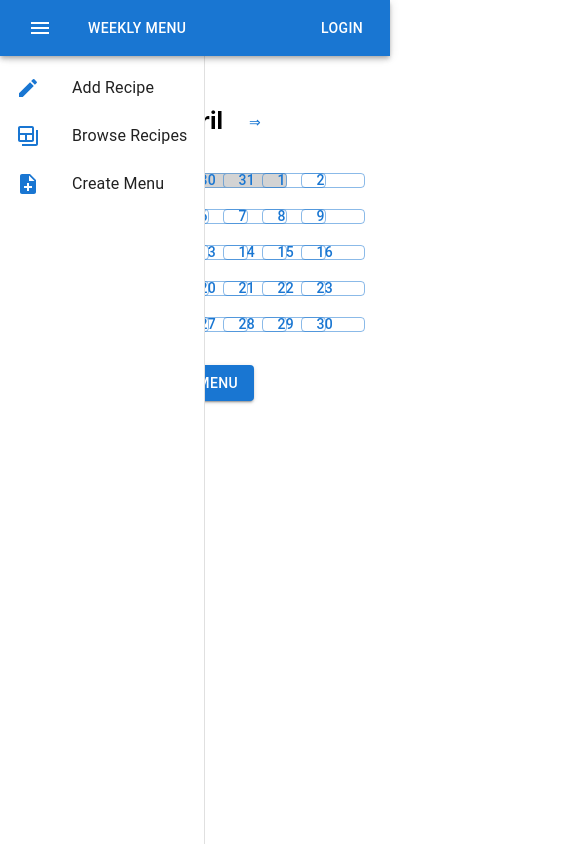
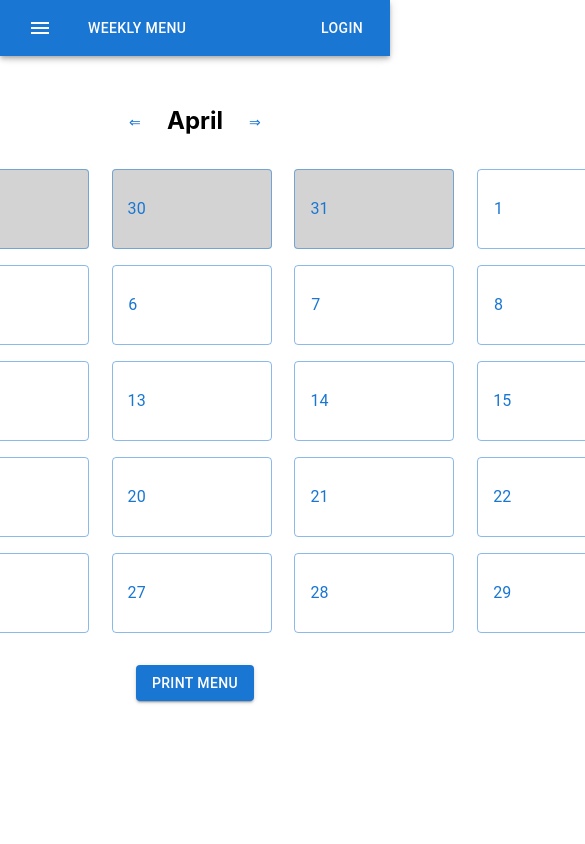
Before and after one commit to stjernstedt/weekly-menu-app, a React (Create React App) app: page /#/createmenu in a window 390 px wide. Shown: the top 844 px of the page, 585 px wide, since content can reach past the window. Built offline with nearby package versions, Linux system fonts and the light colour scheme; no server answers.

Commit message:
menu drawer temporary for small screens

```diff
--- a/src/App.js
+++ b/src/App.js
@@ -5,11 +5,16 @@ import CreateRecipe from './pages/CreateRecipe';
 import BrowseRecipes from './pages/BrowseRecipes';
 import { Routes, Route } from 'react-router-dom';
 import Navbar from './components/Navbar';
+import { ThemeProvider, createTheme, responsiveFontSizes } from '@mui/material';
+
+let theme = createTheme();
+theme = responsiveFontSizes(theme);
 
 const App = () => {
   document.title = 'Weekly Menu';
 
   return (
+    <ThemeProvider theme={theme}>
       <div className="App">
         <Navbar />
         <Routes>
@@ -19,6 +24,7 @@ const App = () => {
           <Route path='/' element={<Home />} />
         </Routes>
       </div >
+    </ThemeProvider>
   );
 }
 
--- a/src/components/Calendar.jsx
+++ b/src/components/Calendar.jsx
@@ -1,7 +1,6 @@
-import { Button, Grid } from "@mui/material";
+import { Button, Grid, Typography } from "@mui/material";
 
 const Calendar = ({ date, onClickCallback, currentMenu }) => {
-
 	const getDaysInMonth = (year, month) => {
 		return month === 0 ? 31
 			: new Date(year, month + 1, 0).getDate()
@@ -14,11 +13,11 @@ const Calendar = ({ date, onClickCallback, currentMenu }) => {
 		return (
 			<Grid container>
 				<Grid item xs={1}>
-					<span>{date.getDate()}</span>
+					<span><Typography>{date.getDate()}</Typography></span>
 				</Grid>
 				<Grid item xs={12}>
 					{/* find how to update */}
-					<span id={date}>{currentMenu[date] ? currentMenu[date].title : null}</span>
+					<span id={date}><Typography>{currentMenu[date] ? currentMenu[date].title : null}</Typography></span>
 				</Grid>
 			</Grid>
 		)
--- a/src/components/Navbar.jsx
+++ b/src/components/Navbar.jsx
@@ -4,14 +4,17 @@ import MenuIcon from '@mui/icons-material/Menu';
 import BackupTableIcon from '@mui/icons-material/BackupTable';
 import NoteAddIcon from '@mui/icons-material/NoteAdd';
 import CreateIcon from '@mui/icons-material/Create';
+import { useState } from 'react';
 
 const Navbar = () => {
+	const drawerType = window.innerWidth < 500 ? 'temporary' : 'permanent';
+	const [open, setOpen] = useState(drawerType === 'temporary' ? false : true);
 
 	return (
 		<>
 			<AppBar sx={{ zIndex: (theme) => theme.zIndex.drawer + 1 }}>
 				<Toolbar>
-					<IconButton size='large' color='inherit' sx={{ mr: 2 }}>
+					<IconButton size='large' color='inherit' sx={{ mr: 2 }} onClick={() => setOpen(true)}>
 						<MenuIcon />
 					</IconButton>
 					<Button LinkComponent={Link} to='/#/' variant='text' color='inherit'>Weekly Menu</Button>
@@ -19,7 +22,8 @@ const Navbar = () => {
 					<Button color='inherit'>Login</Button>
 				</Toolbar>
 			</AppBar >
-			<Drawer variant='permanent' sx={{ flexShrink: 0 }}>
+			{/* <Drawer variant='permanent' sx={{ flexShrink: 0 }}> */}
+			<Drawer open={open} variant={drawerType} sx={{ flexShrink: 0 }} onClose={() => setOpen(false)}>
 				<Toolbar />
 				<List>
 					<ListItemButton LinkComponent={Link} to='/#/createrecipe'>
--- a/src/index.css
+++ b/src/index.css
@@ -1,3 +1,7 @@
+/* html {
+  font-size: 62.5%;
+} */
+
 body {
   margin: 0;
   font-family: -apple-system, BlinkMacSystemFont, 'Segoe UI', 'Roboto', 'Oxygen',
--- a/src/pages/CreateMenu.css
+++ b/src/pages/CreateMenu.css
@@ -1,6 +1,8 @@
 .dayButton {
-	height: 4vw;
-	width: 100%;
+	/* height: 4vw; */
+	height: 5rem;
+	/* width: 100%; */
+	width: 10rem;
 }
 
 .dayButtonPreviousMonth {
--- a/src/pages/CreateMenu.jsx
+++ b/src/pages/CreateMenu.jsx
@@ -80,12 +80,13 @@ const CreateMenu = () => {
 			justifyContent: 'center',
 			marginTop: '10vh'
 		}}>
-			<Drawer sx={{ minWidth: '100px' }} anchor='right' open={drawerState} onClose={() => toggleDrawer(false)}>
+			<Drawer sx={{ minWidth: '10rem' }} anchor='right' open={drawerState} onClose={() => toggleDrawer(false)}>
 				<DishesGrid currentDay={currentDay} toggleDrawer={toggleDrawer} addDishCallback={addDish} />
 			</Drawer>
 
 			<Stack alignItems={'center'} spacing={3}>
-				<Grid container width={'70vw'} columns={7} marginTop={5}>
+				{/* <Grid container width={'70vw'} columns={7} marginTop={5}> */}
+				<Grid container width={'80rem'} columns={7} marginTop={5}>
 					<Grid item xs={7} align={'center'}>
 						<h2>
 							<Button onClick={() => setShowDate(new Date(showDate.getFullYear(), showDate.getMonth() - 1, 1))}>⇐</Button>
```
Lines whose indentation alone changed are shown as unchanged.
